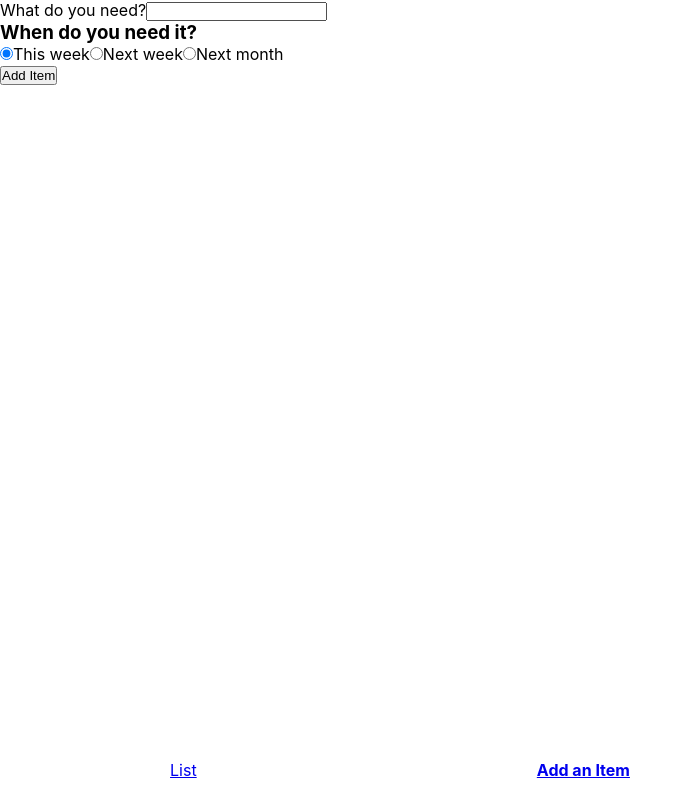
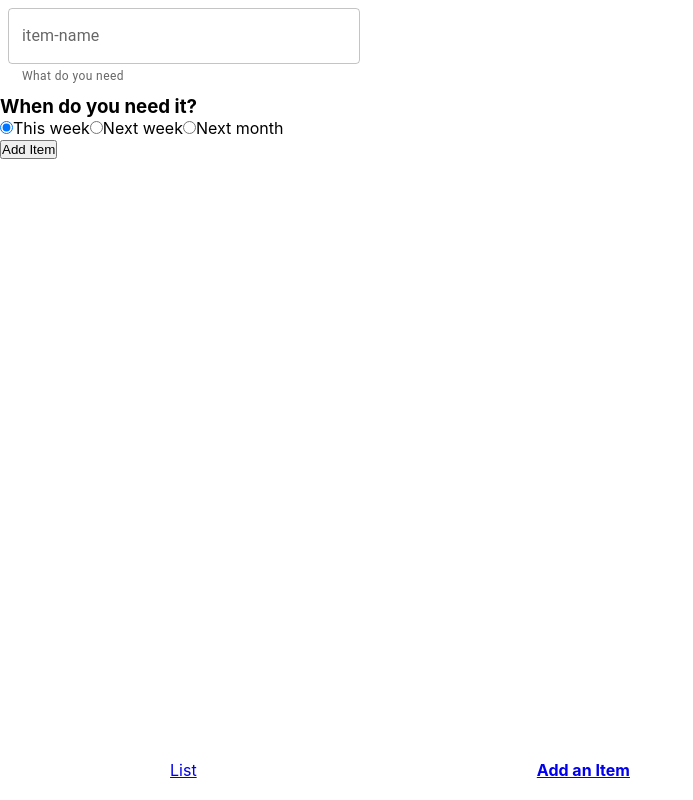
Before and after one commit to the-collab-lab/tcl-31-smart-shopping-list, a React (Create React App) app: page /add in a window 1280 px wide. Shown: the whole page, without its empty margins (0-693 px from the left). Built offline with nearby package versions, Linux system fonts and the light colour scheme.

Commit message:
Add component MateriaUI's TextField  on AddForm

```diff
--- a/src/AddForm.js
+++ b/src/AddForm.js
@@ -7,6 +7,14 @@ import {
   addDoc,
 } from '@firebase/firestore';
 import { db } from './lib/firebase.js';
+// import { FormControl, FormLabel, RadioGroup, FormControlLabel, Radio  } from '@mui/material';
+import RadioGroup from '@mui/material/RadioGroup';
+import FormControlLabel from '@mui/material/FormControlLabel';
+import FormLabel from '@mui/material/FormLabel';
+import FormControl from '@mui/material/FormControl';
+import Radio from '@mui/material/Radio';
+import TextField from '@mui/material/TextField';
+import Box from '@mui/material/Box';
 
 function AddForm() {
   const [item, setItem] = useState('');
@@ -69,16 +77,50 @@ function AddForm() {
     });
   }
 
+  {
+    /* Attempted radio buttons add copied directly from documentation */
+  }
+  <FormControl component="fieldset">
+    <FormLabel component="legend">Gender</FormLabel>
+    <RadioGroup
+      aria-label="gender"
+      defaultValue="female"
+      name="radio-buttons-group"
+    >
+      <FormControlLabel value="female" control={<Radio />} label="Female" />
+      <FormControlLabel value="male" control={<Radio />} label="Male" />
+      <FormControlLabel value="other" control={<Radio />} label="Other" />
+    </RadioGroup>
+  </FormControl>;
+
   return (
     <form onSubmit={(e) => handleSubmit(e)}>
-      <label>
+      {/* Inicio the MateriaUI */}
+      <Box
+        sx={{
+          width: 368,
+          display: 'flex',
+          flexDirection: 'column',
+          justifyContent: 'space-between',
+          '& > :not(style)': { m: 1 },
+        }}
+      >
+        <TextField
+          helperText="What do you need"
+          id="demo-helper-text-aligned"
+          onChange={(e) => setItem(e.target.value)}
+          label="item-name"
+        />
+      </Box>
+      {/* finish the materia UI*/}
+      {/*      <label>
         What do you need?
         <input
           type="text"
           onChange={(e) => setItem(e.target.value)}
           name="item-name"
         />
-      </label>
+      </label>*/}
       <div>
         <h3>When do you need it?</h3>
         <input
--- a/src/List.js
+++ b/src/List.js
@@ -14,14 +14,6 @@ import { Link } from 'react-router-dom';
 import { NavigationMenu } from './NavigationMenu';
 import { useHistory } from 'react-router-dom';
 import DeleteButton from './DeleteButton';
-import AddForm from './AddForm';
-// import { FormControl, FormLabel, RadioGroup, FormControlLabel, Radio  } from '@mui/material';
-import RadioGroup from '@mui/material/RadioGroup';
-import FormControlLabel from '@mui/material/FormControlLabel';
-import FormLabel from '@mui/material/FormLabel';
-import FormControl from '@mui/material/FormControl';
-import Radio from '@mui/material/Radio';
-import TextField from '@mui/material/TextField';
 
 const convertToDays = (num) => Math.round(num / 1000 / 60 / 60 / 24);
 
@@ -179,23 +171,6 @@ export function List() {
 
   return items.length ? (
     <>
-      <AddForm />
-      {/* Attempted TextField Add */}
-      <TextField />
-      {/* Attempted radio buttons add copied directly from documentation */}
-      <FormControl component="fieldset">
-        <FormLabel component="legend">Gender</FormLabel>
-        <RadioGroup
-          aria-label="gender"
-          defaultValue="female"
-          name="radio-buttons-group"
-        >
-          <FormControlLabel value="female" control={<Radio />} label="Female" />
-          <FormControlLabel value="male" control={<Radio />} label="Male" />
-          <FormControlLabel value="other" control={<Radio />} label="Other" />
-        </RadioGroup>
-      </FormControl>
-
       <label htmlFor="filterItems">Filter items:</label>
       <input
         name="filterItems"
```
Also changed, not shown: 1 other file (tests, documents, lock files or other folders).
